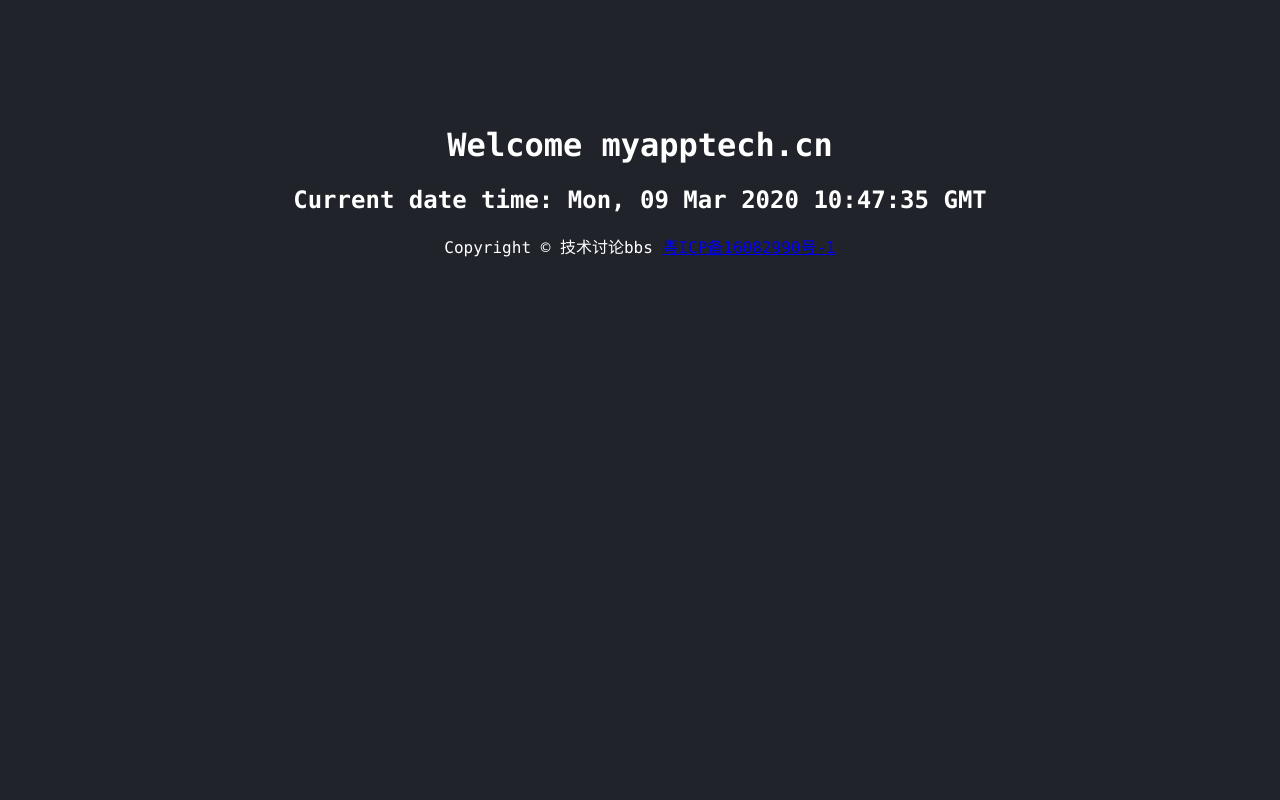
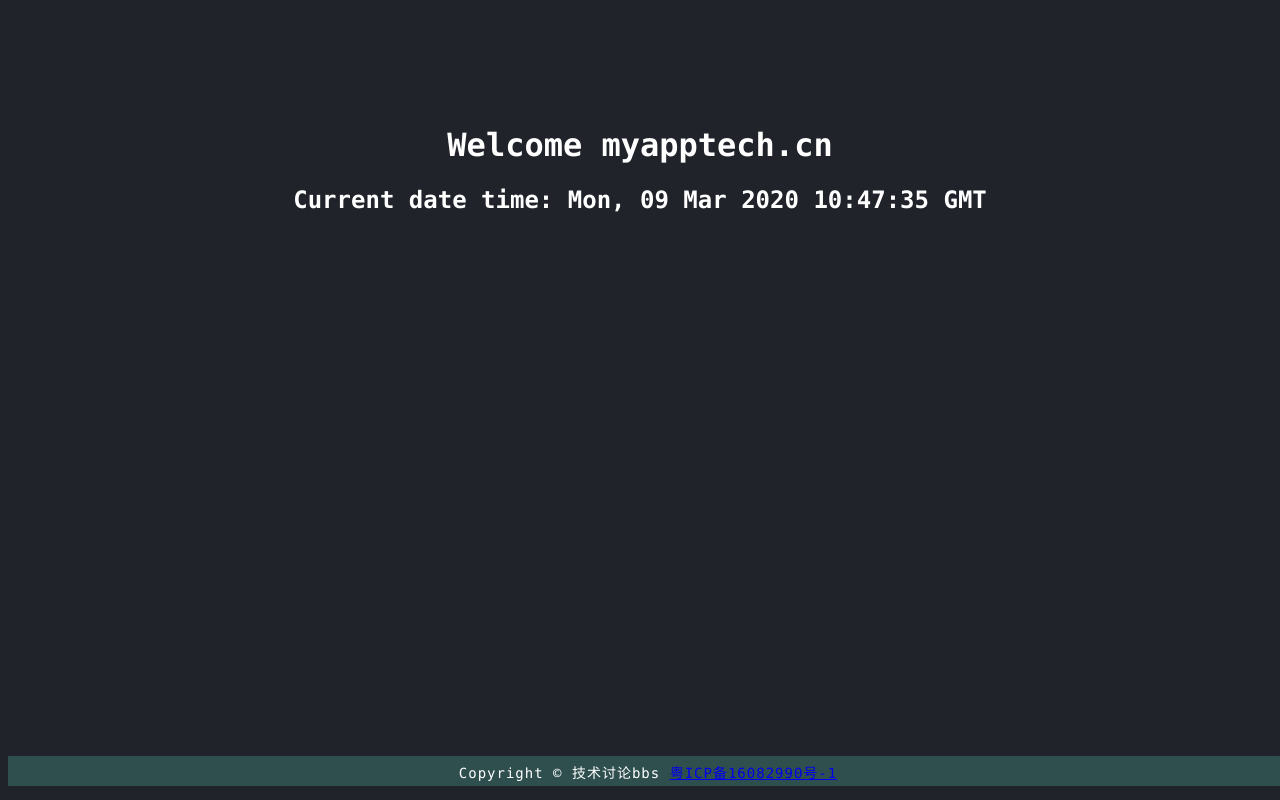
Before and after one commit to suncook/totofun, a plain HTML site: page index.html in a window 1280 px wide. Drawn offline with nearby package versions, Linux system fonts and the light colour scheme.

Commit message:
Update index.css

```diff
--- a/index.css
+++ b/index.css
@@ -8,7 +8,7 @@ body {
 h1 {
     margin-top: 10%;
 }
-footer{
+.footer{
 	height: 30px;
 	line-height: 35px;
 	position: fixed;
@@ -17,7 +17,7 @@ footer{
 	text-align: center;
 	background-color: darkslategrey;
 	color: #fff;
-	font-family: Arial;
+	font-family: Monaco;
 	font-size: 14px;
 	letter-spacing: 1px;
 }
```
